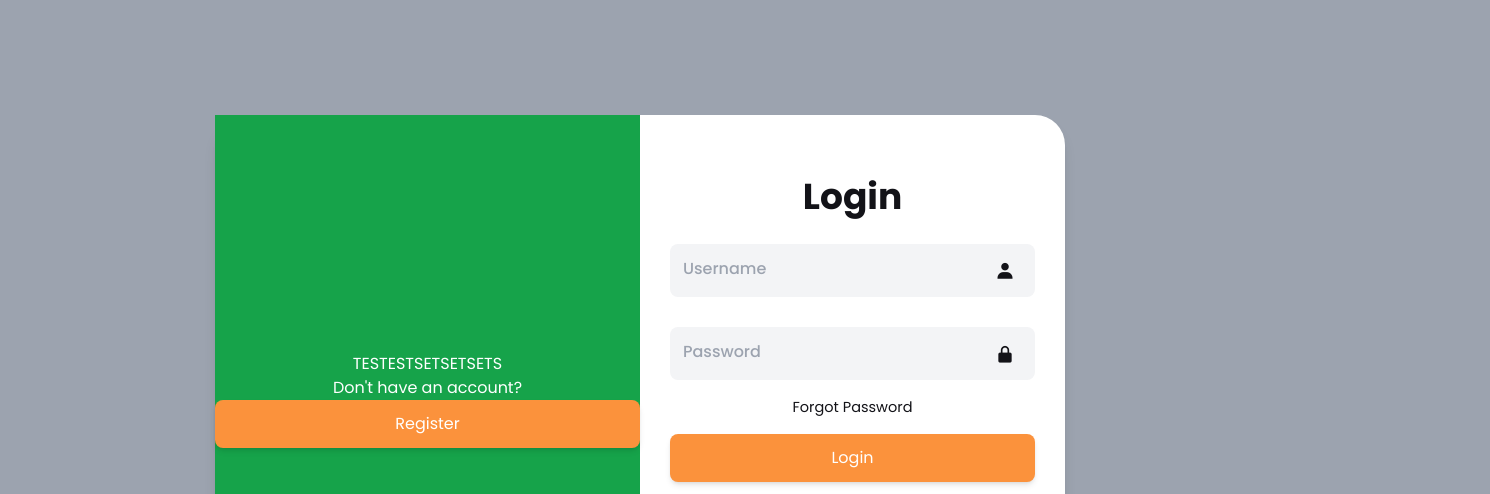
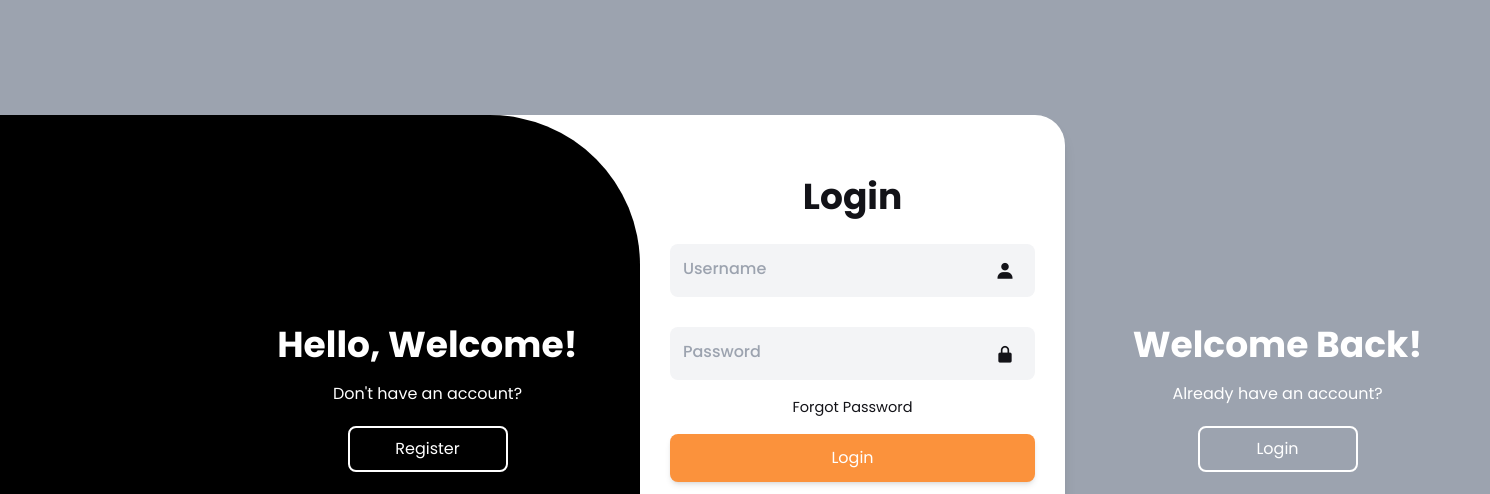
Before and after one commit to ichigokekiii/quickys-pizza, a website: page main/login.html in a window 1280 px wide. Shown: the top 494 px of the page, 1490 px wide, since content can reach past the window. Drawn offline with nearby package versions, Linux system fonts and the light colour scheme.

Commit message:
Fixed Toggle box in login.html

```diff
--- a/main/login.html
+++ b/main/login.html
@@ -17,7 +17,7 @@
 </head>
 <body class="font-[Poppins] bg-gray-400 bg-center flex justify-center items-center min-h-[100vh]">
 
-    <div class="container bg-white shadow-lg relative rounded-[30px] w-[850px] h-[570px]">
+    <div class="container bg-white shadow-lg relative rounded-[30px] w-[850px] h-[570px] <!--overflow-hidden-->">
         <!--form-box login-->
         <div class="absolute flex items-center text-center z-10 text-[#131318] right-0 w-[50%] p-[30px] h-[100%]">
             <form action="" class="w-[100%]">
@@ -93,13 +93,20 @@
         </div>
 
         <!--Toggle Box-->
-        <div class="absolute w-[100%] h-[100%]">
-            <!--Toggle panel and Left panel-->
-            <div class="absolute flex flex-col justify-center items-center w-[50%] h-[100%] text-white bg-green-600">
-                <h1>TESTESTSETSETSETS</h1>
-                <p>Don't have an account?</p>
+        <div class="absolute w-[100%] h-[100%] before:rounded-[150px] before:z-20 before:left-[-250%] before:content-[''] before:absolute before:w-[300%] before:h-[100%] before:bg-black">
+            <!--Toggle Left panel-->
+            <div class="absolute flex z-20 flex-col justify-center items-center w-[50%] h-[100%] text-white">
+                <h1 class="font-bold text-[36px] -my-[10px] mx-0">Hello, Welcome!</h1>
+                <p class="m-[20px]">Don't have an account?</p>
                 <!--Register buttn 2-->
-                <button class="bg-orange-400 cursor-pointer border-none text-base text-[16px] text-[white] rounded-[8px] shadow-md w-[100%] h-[48px]">Register</button>
+                <button class="bg-transparent cursor-pointer text-base text-[16px] border-2 border-white text-[white] rounded-[8px] w-[160px] h-[46px]">Register</button>
+            </div>
+            <!--Toggle Right panel-->
+            <div class="absolute flex z-20 flex-col -right-[50%] justify-center items-center w-[50%] h-[100%] text-white">
+                <h1 class="font-bold text-[36px] -my-[10px] mx-0">Welcome Back!</h1>
+                <p class="m-[20px]">Already have an account?</p>
+                <!--Register buttn 2-->
+                <button class="bg-transparent cursor-pointer text-base text-[16px] border-2 border-white text-[white] rounded-[8px] w-[160px] h-[46px]">Login</button>
             </div>
         </div>
 
```
Also changed, not shown: 1 other file.
